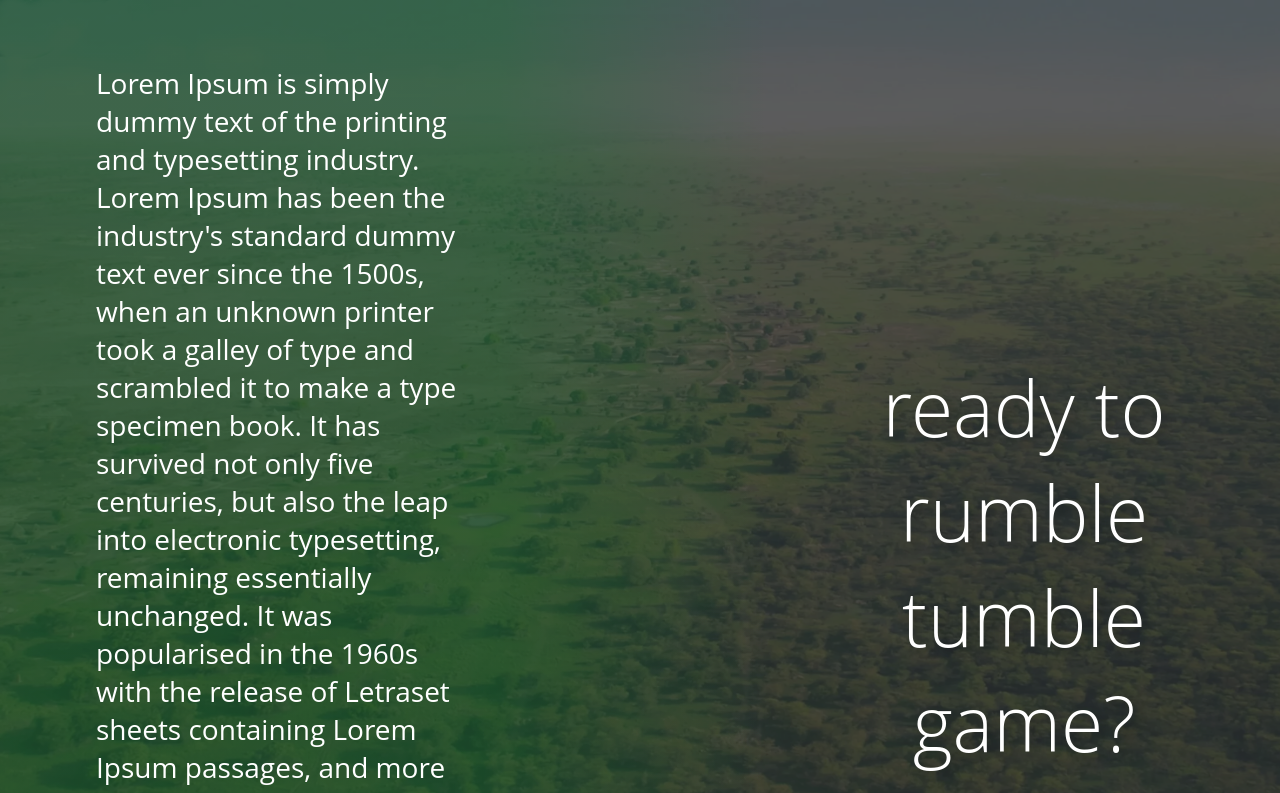
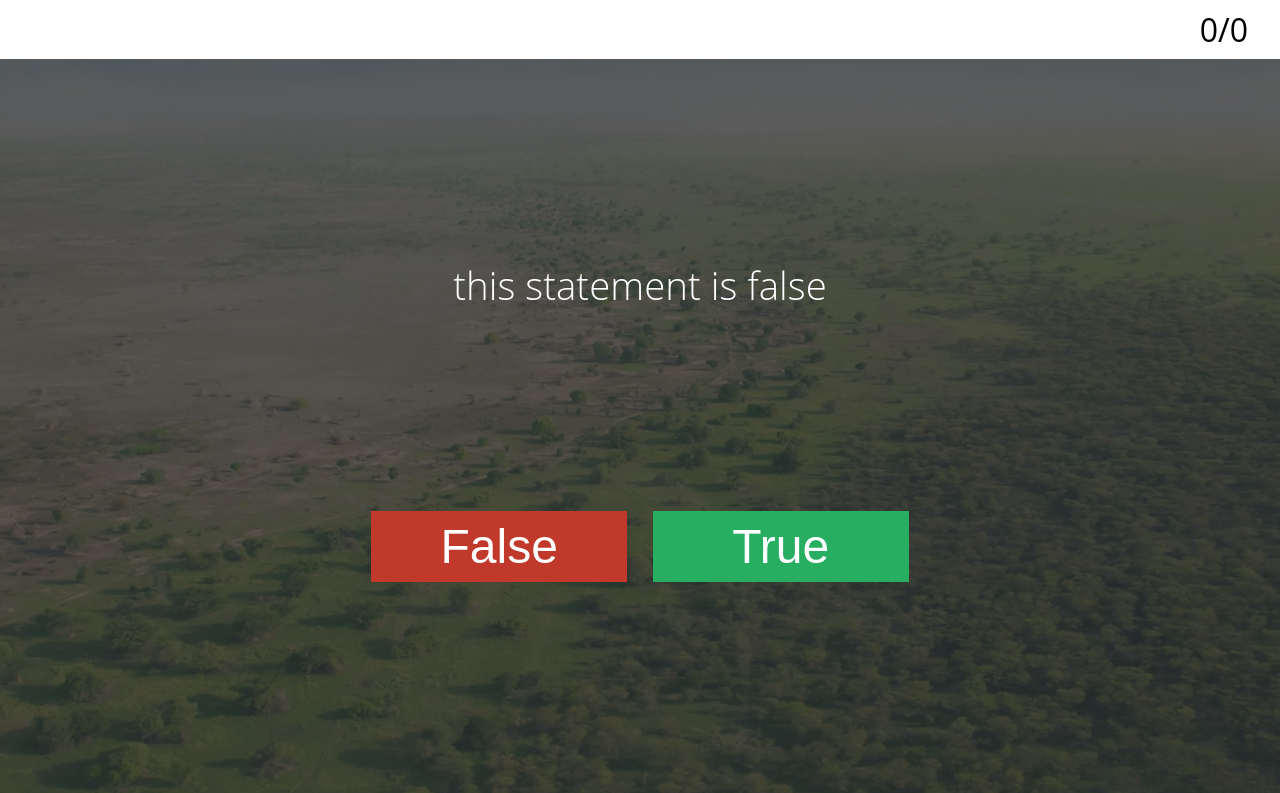
Before and after one commit to Phanty133/cas, a website with bundled scripts: page public/index.html in a window 1280 px wide. Shown: the top 793 px of the page. Built offline with nearby package versions, Linux system fonts and the light colour scheme; a web font is replaced by a local one.

Commit message:
basic game ui

```diff
--- a/public/index.html
+++ b/public/index.html
@@ -23,6 +23,19 @@
 			<span class="title">ready to rumble tumble game?</span>
 		</div>
 	</div>
+	<div class="game">
+		<div class="gameheader">
+			<span class="questionCounter"><span id="curQuestion">0</span>/<span id="totalQuestions">0</span></span>
+		</div>
+		<div class="gamecontent">
+			<span id="gameHeadline">this statement is false</span>
+
+			<div class="gameBtnContainer">
+				<button id="btnFalse">False</button>
+				<button id="btnTrue">True</button>
+			</div>
+		</div>
+	</div>
 
 	<script src="build/index.js"></script>
 </body>
--- a/public/style.css
+++ b/public/style.css
@@ -71,3 +71,73 @@ body {
 	align-items: center;
 	text-align: center;
 }
+
+.frontpage {
+	display: none;
+}
+
+.game {
+	display: block;
+	width: 100vw;
+	height: 100vh;
+	overflow: hidden;
+}
+
+.gameheader {
+	background-color: white;
+	display: grid;
+	align-items: center;
+	padding: 0.5rem 2rem;
+	font-family: "Open Sans";
+	font-size: 2rem;
+	text-align: right;
+}
+
+.questionCounter {
+	display: inline-block;
+	width: 100%;
+	justify-self: flex-end;
+}
+
+.gamecontent {
+	display: flex;
+	justify-content: center;
+	align-items: center;
+	padding-top: 25vh;
+	flex-flow: column;
+}
+
+#gameHeadline {
+	color: white;
+	font-family: "Open Sans Light";
+	font-size: 3vw;
+}
+
+.gameBtnContainer {
+	display: grid;
+	grid-template-columns: 1fr 1fr;
+	margin-top: 25vh;
+	column-gap: 2vw;
+}
+
+.gameBtnContainer button {
+	font-size: 3rem;
+	padding: 0.5rem 1rem;
+	width: 20vw;
+	color: white;
+	border: none;
+	cursor: pointer;
+	transition: filter 0.3s;
+}
+
+.gameBtnContainer button:hover{
+	filter: brightness(85%);
+}
+
+#btnFalse {
+	background-color: #c0392b;
+}
+
+#btnTrue {
+	background-color: #27ae60;
+}
```
